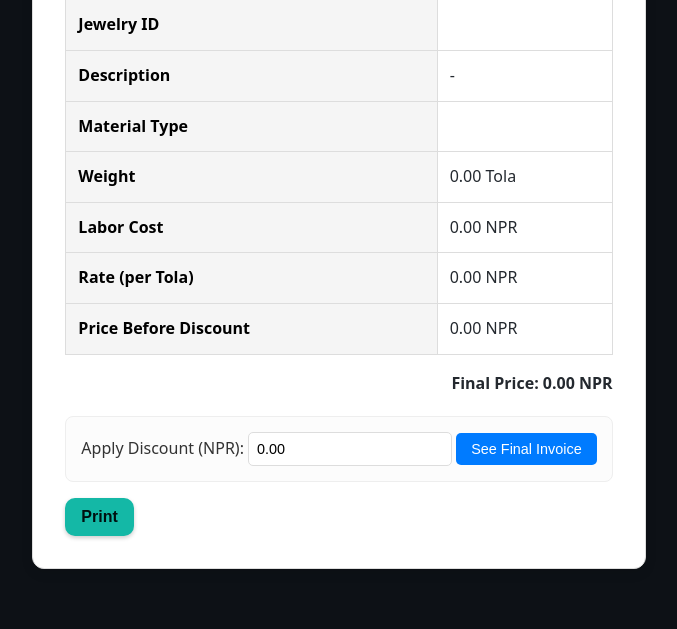
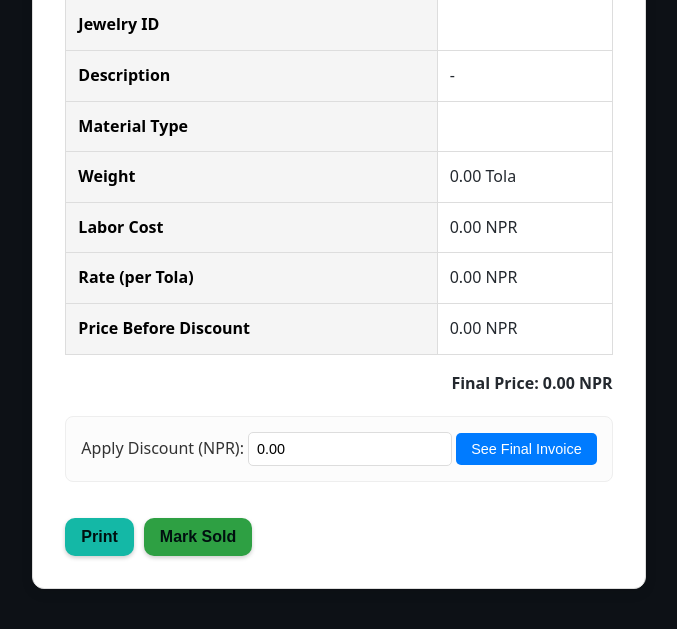
Before and after one commit to shivam-website/gold-shop, a Flask app: template templates/invoice.html in a window 1280 px wide. Shown: the part 229-858 px from the top of the page, without its empty margins (301-978 px from the left). Before the commit the page ends 798 px from the top, so only its background shows below. Run offline with Flask 3, Linux system fonts and the light colour scheme; the template is opened without the code that fills it, so the values that code supplies are empty.

Commit message:
Update invoice.html

```diff
--- a/templates/invoice.html
+++ b/templates/invoice.html
@@ -259,7 +259,14 @@
       </form>
     </div>
 
-    <button class="btn no-print" onclick="window.print()">Print</button>
+    <div class="invoice-actions no-print" style="margin-top: 20px; display: flex; gap: 10px; flex-wrap: wrap;">
+      <button class="btn" onclick="window.print()">Print</button>
+      {% if not item.is_sold %}
+        <form method="post" action="{{ url_for('mark_sold', item_id=item.id) }}" class="invoice-mark-sold-form"> {# Removed inline style #}
+          <button type="submit" class="btn success invoice-mark-sold-btn">Mark Sold</button> {# Removed inline style #}
+        </form>
+      {% endif %}
+    </div>
   </div>
 </body>
 </html>
```
